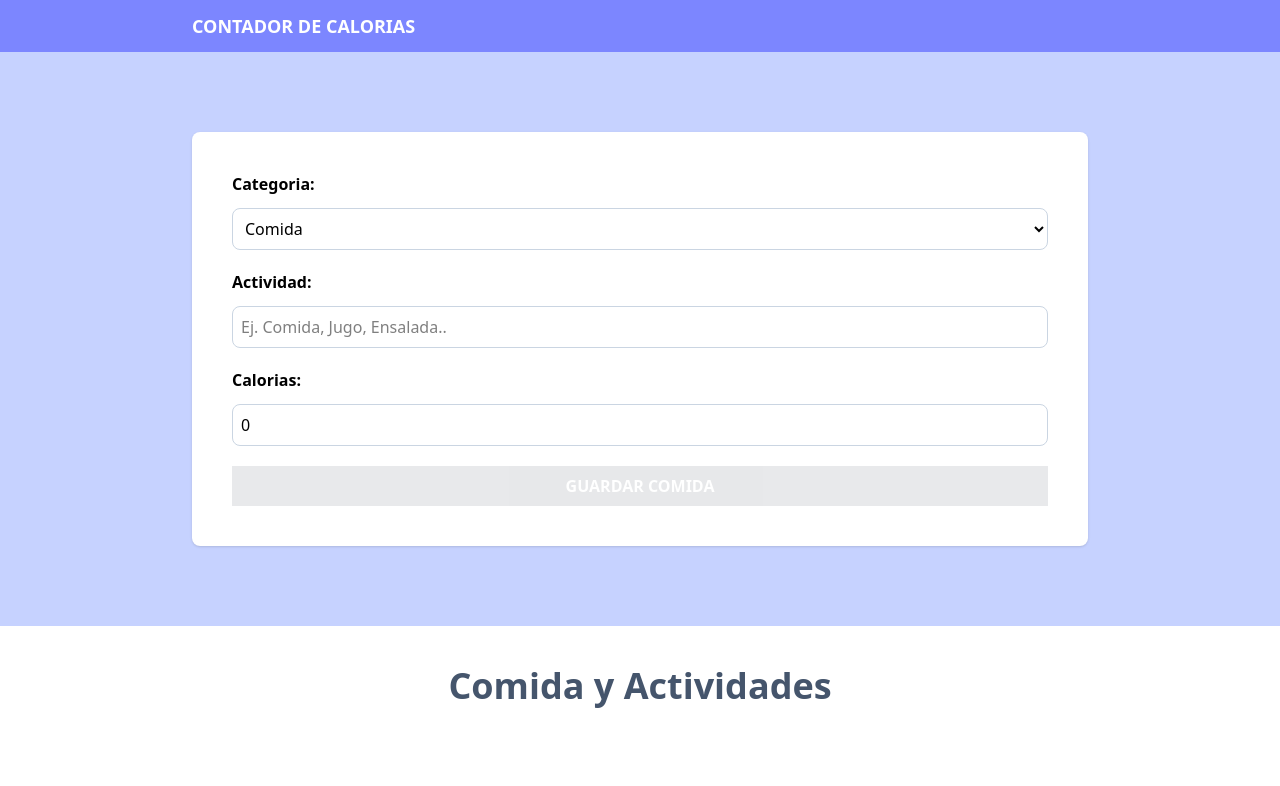
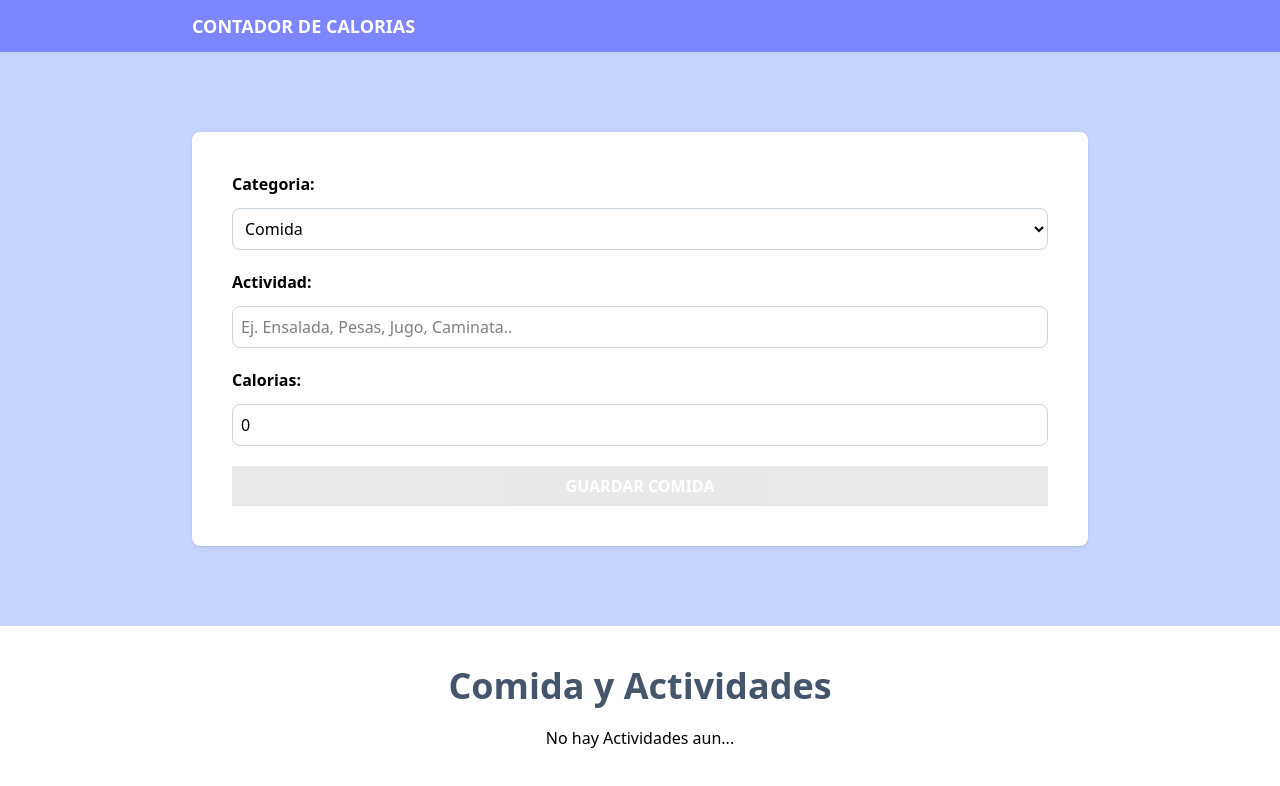
Before and after one commit to franwrld/calories-tracker, a React (Vite) app: page / in a window 1280 px wide. Shown: the top 786 px of the page. Built offline with nearby package versions, Linux system fonts and the light colour scheme.

Commit message:
Ahora se almacena en LocalStorage

```diff
--- a/src/App.tsx
+++ b/src/App.tsx
@@ -1,4 +1,4 @@
-import { useReducer } from "react"
+import { useReducer, useEffect } from "react"
 import Form from "./components/Form"
 import { activityReducer, initialState } from "./reducers/activityReducer"
 import ActivityList from "./components/ActivityList"
@@ -6,6 +6,10 @@
 function App() {
 
   const [state, dispatch] = useReducer(activityReducer, initialState)
+
+  useEffect(() => {
+    localStorage.setItem('activities', JSON.stringify(state.activities))
+  }, [state.activities])
 
   return (
     <>
--- a/src/components/ActivityList.tsx
+++ b/src/components/ActivityList.tsx
@@ -15,22 +15,26 @@
         (category: Activity['category']) => categories.map(cat => cat.id === category ? cat.name : '')
     , [activities])
 
+    const isEmptyActivities = useMemo(() => activities.length === 0, [activities])
+
     return (
         <>
             <h2 className="text-4xl font-bold text-slate-600 text-center">
                 Comida y Actividades
             </h2>
 
-            {activities.map( activity => (
+            { isEmptyActivities ? <p className="text-center my-5">No hay Actividades aun...</p> :
+
+                activities.map( activity => (
                     <div key={activity.id} className="px-5 py-10 bg-white mt-5 flex justify-between">
                         <div className="space-y-2 relative">
                             <p className={`absolute -top-8 -left-8 px-10 py-2 text-white uppercase font-bold ${activity.category === 1 ? 'bg-lime-500' : 'bg-orange-500'}`}>
                                 {categoryName(+activity.category)}
                             </p>
                             <p className="text-2xl font-bold pt-5">{activity.name}</p>
-                        <p className="font-black text-4xl text-lime-500">
+                            <p className={` font-black text-4xl ${activity.category === 1 ? 'text-lime-500' : 'text-orange-500'}`}>
                                 {activity.calories}
-                            <span>Calorias</span>
+                                <span className={`${activity.category === 1 ? 'text-lime-500' : 'text-orange-500'}`}> Calorias</span>
                             </p>
                         </div>
 
@@ -53,7 +57,8 @@
                         </div>
 
                     </div>
-            ))}
+                ))
+            }
         </>
     )
 }
--- a/src/components/Form.tsx
+++ b/src/components/Form.tsx
@@ -80,7 +80,7 @@
                     type="text"
                     id="name"
                     className="border border-slate-300 p-2 rounded-lg"
-                    placeholder="Ej. Comida, Jugo, Ensalada.."
+                    placeholder="Ej. Ensalada, Pesas, Jugo, Caminata.."
                     value={activity.name}
                     onChange={handleChange}
                 />
--- a/src/reducers/activityReducer.ts
+++ b/src/reducers/activityReducer.ts
@@ -10,8 +10,13 @@
     activeId: Activity['id']
 }
 
+const localStorageActivities = () : Activity[] => {
+    const activities = localStorage.getItem('activities')
+    return activities ? JSON.parse(activities) : []
+}
+
 export const initialState : ActivityState = {
-    activities: [],
+    activities: localStorageActivities(),
     activeId: ''
 }
 
```
Lines whose indentation alone changed are shown as unchanged.
